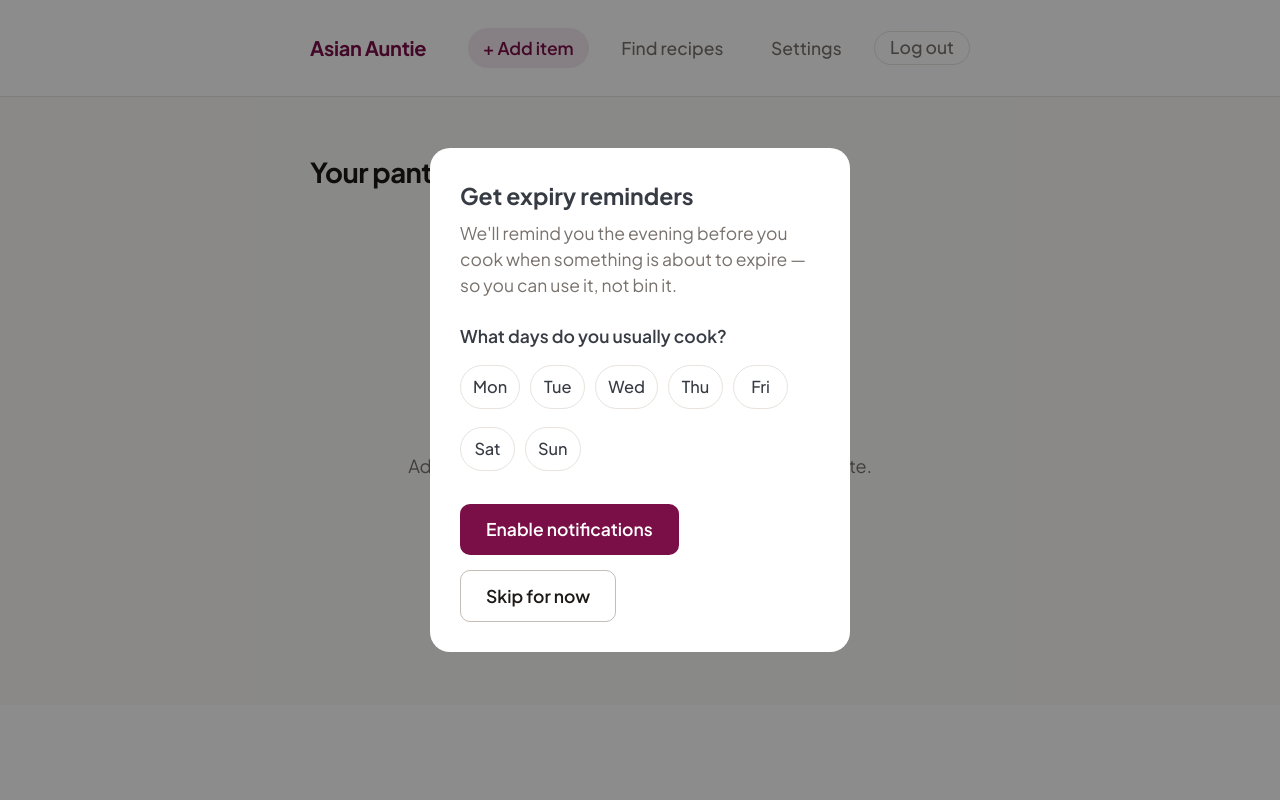
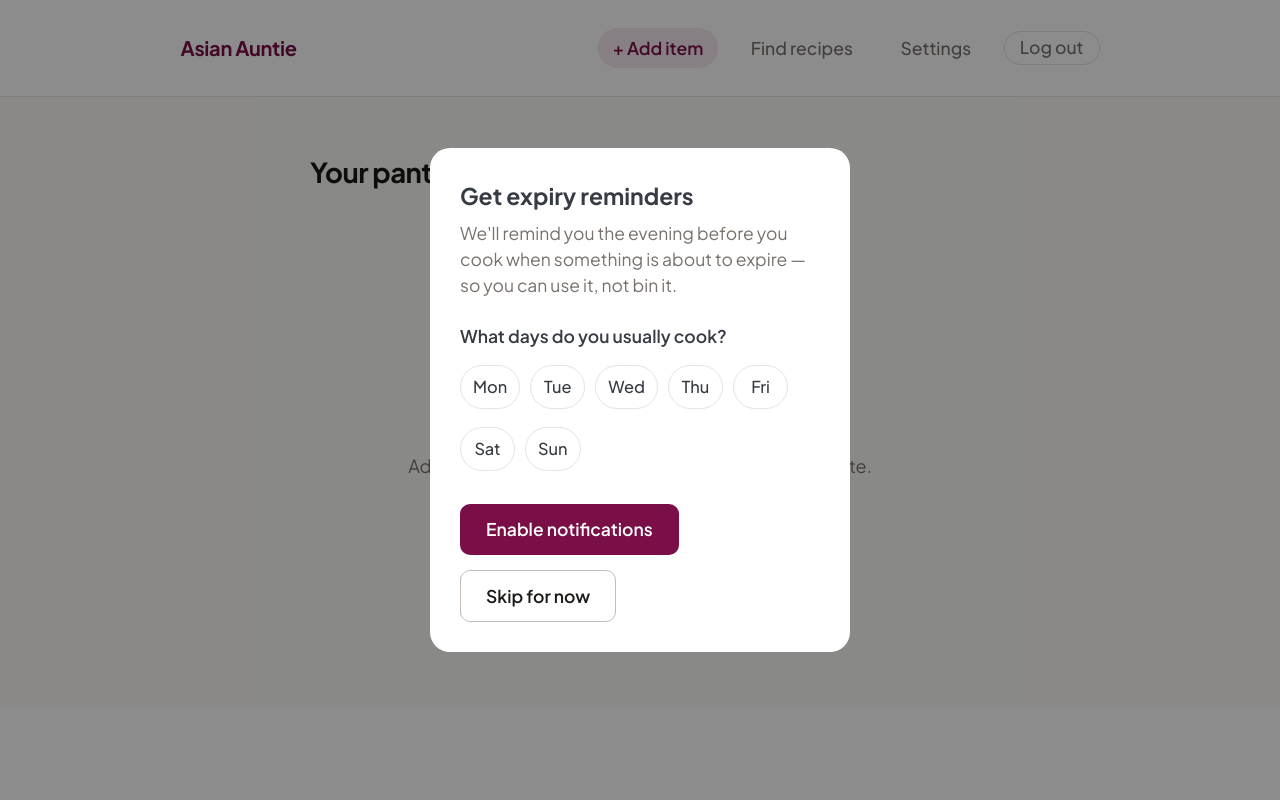
Before and after one commit to jeremychia/asian-auntie, a Flask app: page / in a window 1280 px wide. Run offline with Flask 3, Linux system fonts and the light colour scheme; the visitor is signed in with stand-in values (Sample User, id 1); data that the repository does not hold is empty; some libraries are stand-ins or nearby versions.

Commit message:
chore(design): update spacing of buttons at the top header

```diff
--- a/static/style.css
+++ b/static/style.css
@@ -103,13 +103,13 @@ nav.container {
 }
 
 .nav-inner {
-  max-width: 720px;
+  max-width: 100%;
   margin: 0 auto;
   padding: 0 1.5rem;
   height: 56px;
   display: flex;
   align-items: center;
-  justify-content: space-between;
+  justify-content: space-around;
 }
 
 .nav-brand {
```
